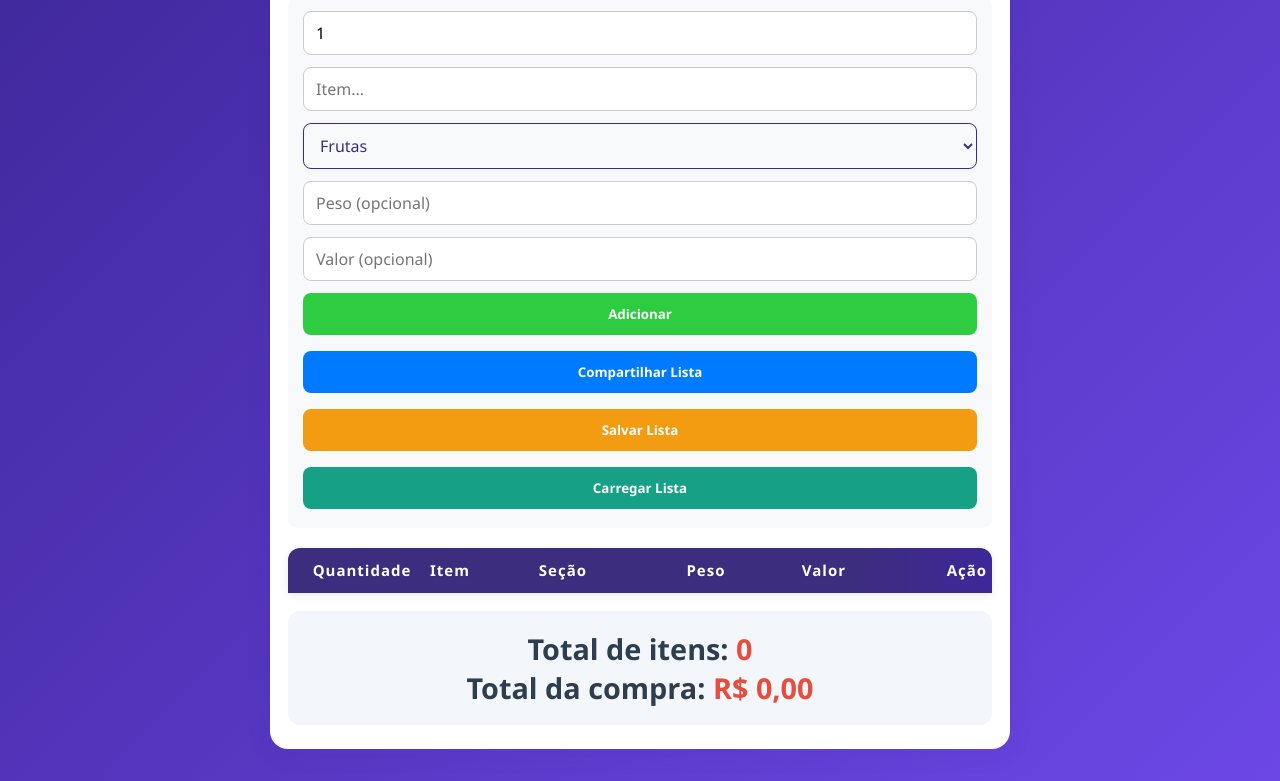
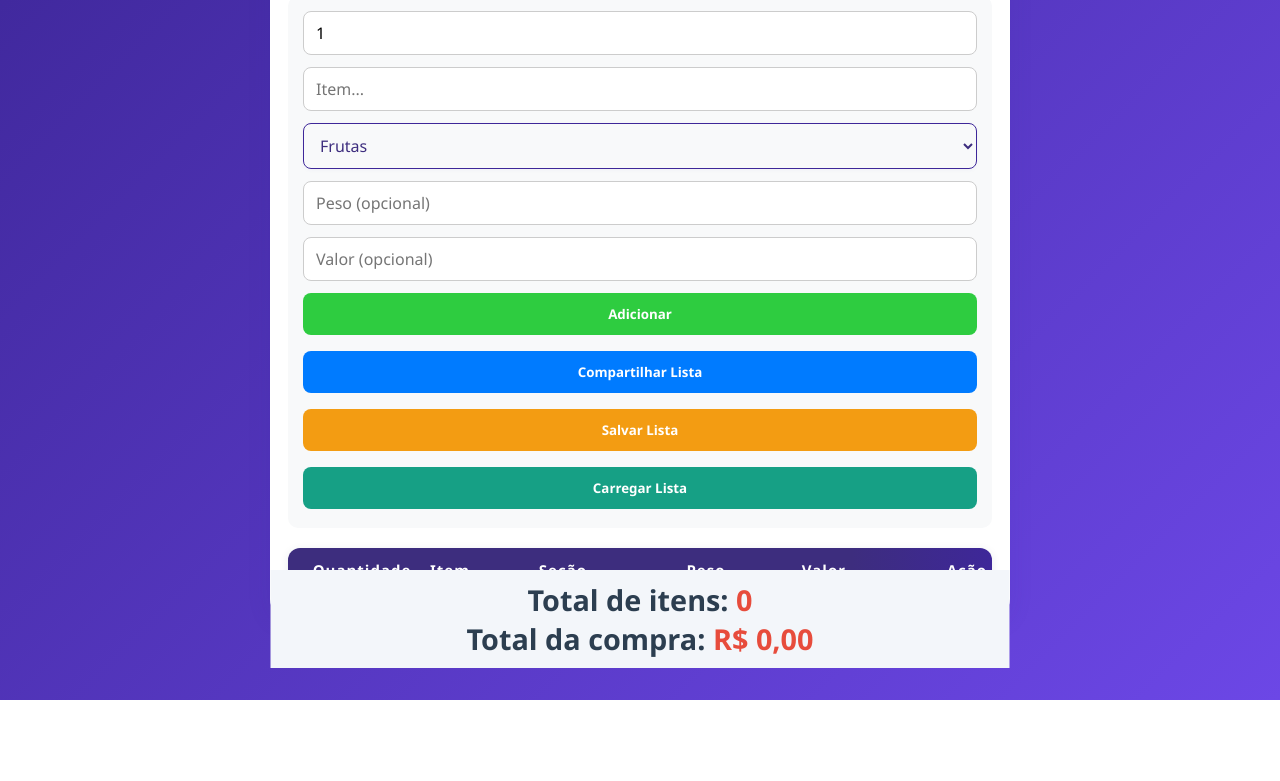
Before and after one commit to isamirandadev/MarketList, a plain HTML site: page index.html in a window 1280 px wide. Shown: the part 132-913 px from the top of the page. After the commit the page ends 832 px from the top, so only its background shows below. Drawn offline with Linux system fonts and the light colour scheme.

Commit message:
Adicionado footer

```diff
--- a/index.html
+++ b/index.html
@@ -1,7 +1,7 @@
 <!DOCTYPE html>
 <html lang="pt-br">
 <head>
-    <meta name="viewport" content="width=device-width, initial-scale=1.0" />
+    <meta name="viewport" content="width=device-width, initial-scale=1.0">
     <meta charset="UTF-8">
     <title>Market List</title>
     <link rel="icon" href="Imagens/grocery-cart.png">
@@ -56,10 +56,10 @@
         </div>
 
         <!-- Totais -->
-        <div class="total-section">
+        <footer class="fixed-footer">
             <h2>Total de itens: <span id="totalItems">0</span></h2>
             <h2>Total da compra: <span id="totalPrice">R$ 0,00</span></h2>
-        </div>
+        </footer>
     </div>
 
     <script src="script.js"></script>
--- a/style.css
+++ b/style.css
@@ -278,18 +278,20 @@ h1 img {
     transition: background 0.2s, opacity 0.2s;
 }
 
-/* Total section */
-.total-section {
-    margin-top: 18px;
-    background: #f3f6fa;
-    border-radius: 12px;
-    padding: 18px 12px;
-    display: flex;
-    flex-direction: column;
-    align-items: center;
+/* Footer */
+
+.fixed-footer {
+    position: fixed;
+    bottom: 0;
+    left: 50%; /* Centraliza em relação à largura da tela */
+    transform: translateX(-50%); /* Ajusta para alinhar ao centro */
+    width: 739px ; /* Mantém o tamanho que você definiu */
+    background-color: #f3f6fa;
+    color: #2c3e50;
+    text-align: center;
+    padding: 10px 0;
+    font-weight: bold;
     font-size: 1.2rem;
-    color: #2c3e50;
-    font-weight: bold;
 }
 
 #totalItems, #totalPrice {
```
